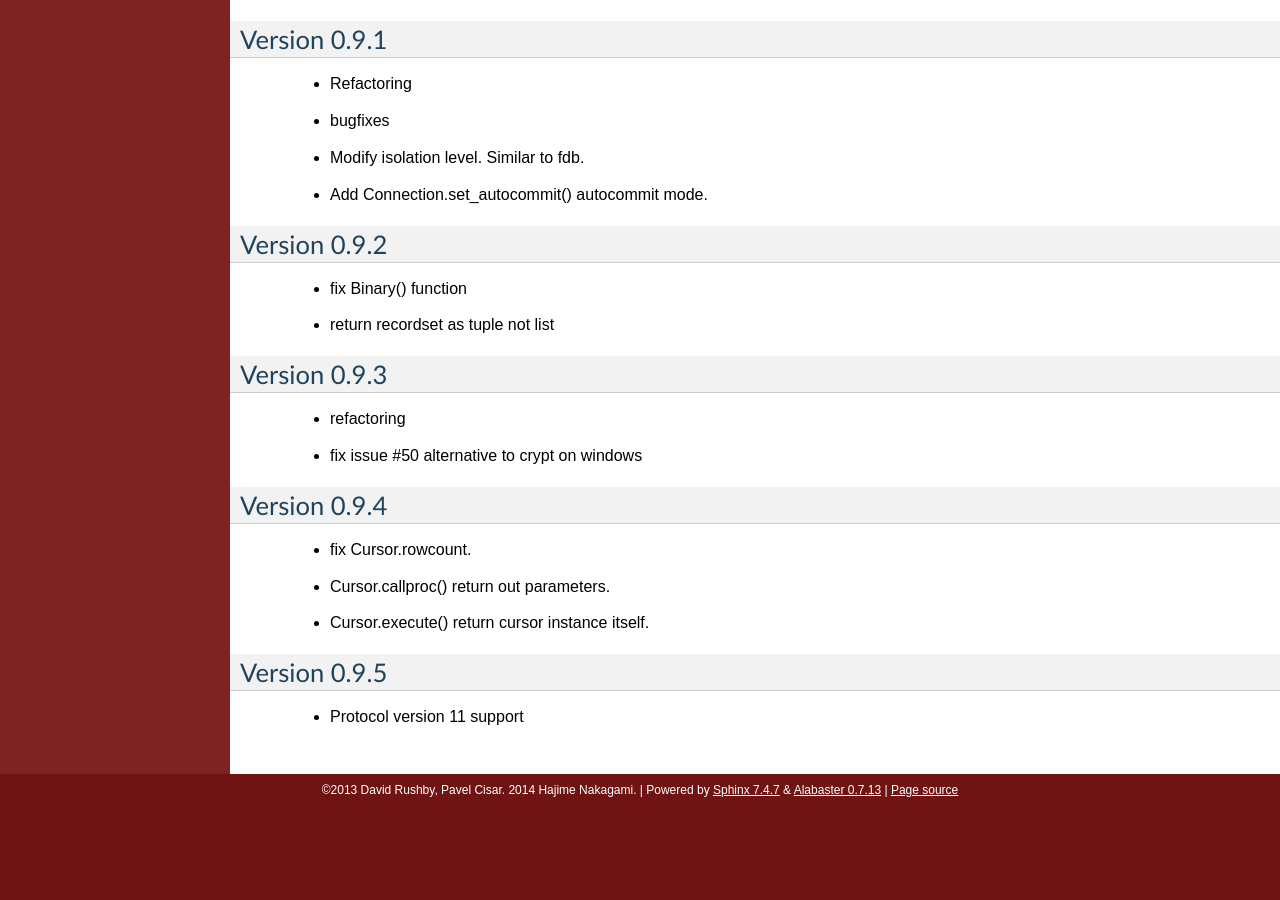
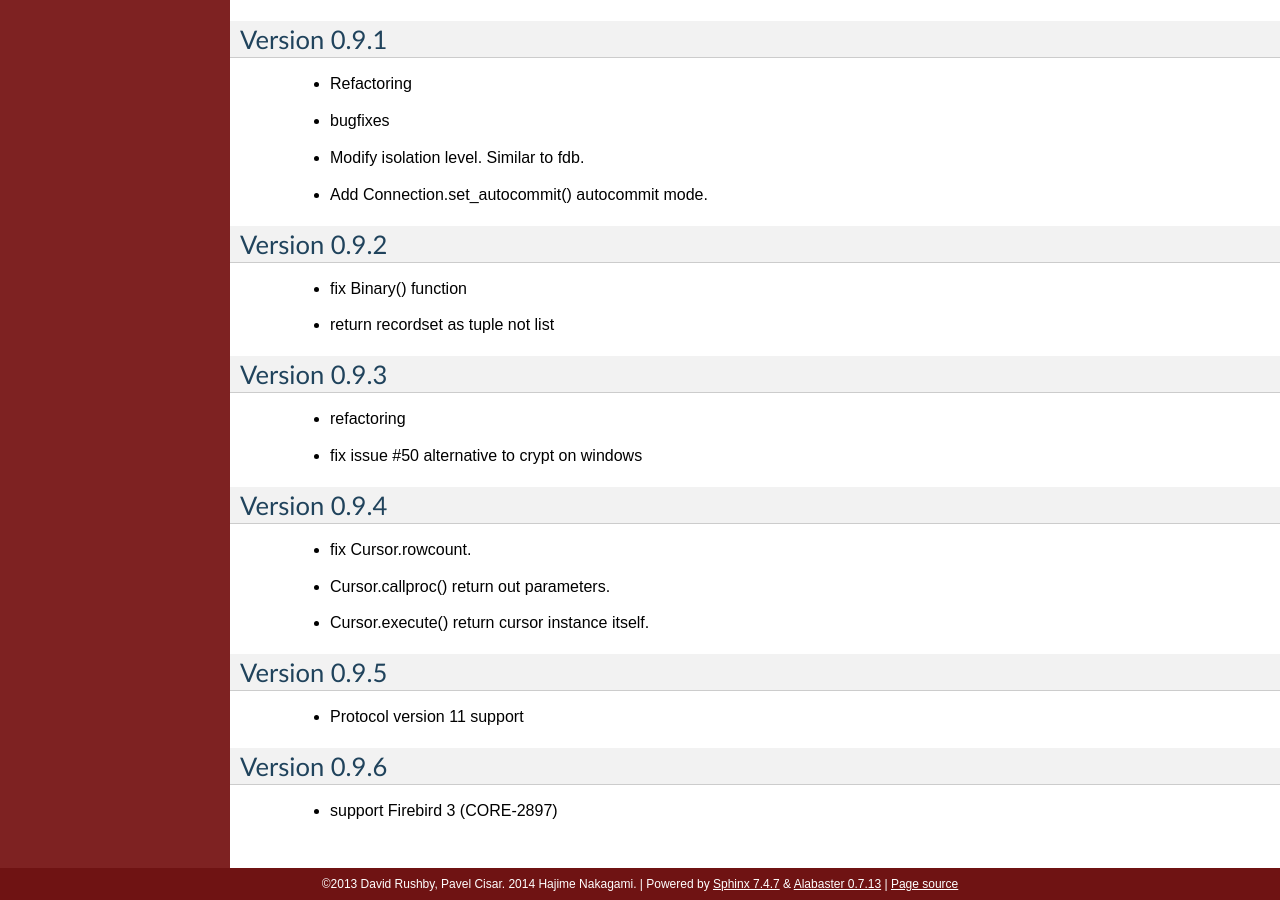
Before and after one commit to nakagami/pyfirebirdsql, a Sphinx documentation site: the page built from sphinx/changelog.txt, in a window 1280 px wide and 900 px high, scrolled down 2261 px. Built offline with Sphinx 7.4.7, drawn with Linux system fonts in a browser that asks for light colours; before the commit the page ends 3067 px from its top, so only the background shows below that.

Commit message:
add changelog

```diff
--- a/sphinx/changelog.txt
+++ b/sphinx/changelog.txt
@@ -130,3 +130,8 @@ Version 0.9.5
 =============
 
    - Protocol version 11 support
+
+Version 0.9.6
+=============
+
+   - support Firebird 3 (CORE-2897)
```
